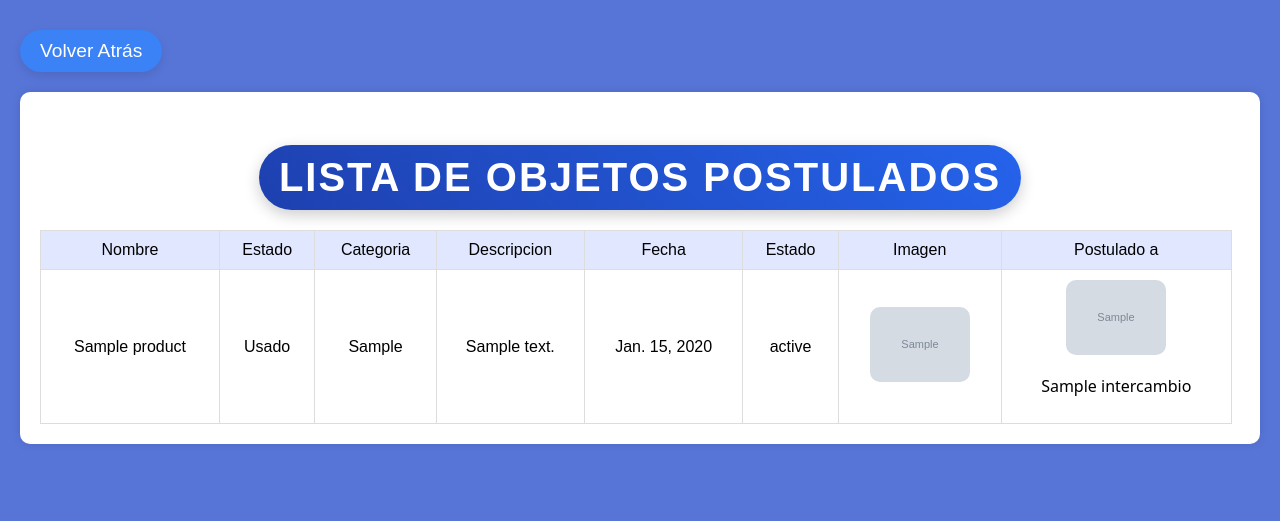
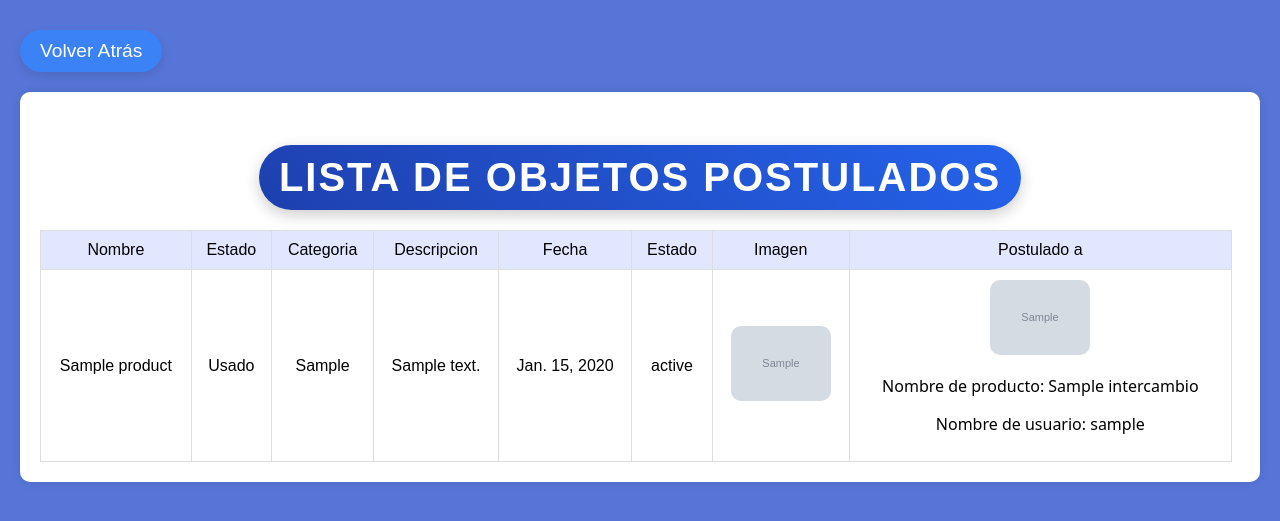
Before and after one commit to JJuanVolpe/Ferreplus, a Django app: page /ver_mis_objetos_postulados/ in a window 1280 px wide. Shown: the top 521 px of the page. Run offline with Django 4.2, Linux system fonts and the light colour scheme; a user stored in the database is signed in; tables that the repository leaves empty hold one stand-in row (values such as "Sample post"); grey boxes marked "Sample" are stand-in pictures.

Commit message:
agregue mejoras visuales en la tabla de los postulados y puse el nombre de usuario de cada persona a la que le propuse un objeto

```diff
--- a/myapp/templates/ver_mis_objetos_postulados.html
+++ b/myapp/templates/ver_mis_objetos_postulados.html
@@ -9,6 +9,7 @@
     <link rel="stylesheet" href="{% static 'styles/mis_objetos_postulados.css' %}">
     <title>Mis objetos Postulados</title>
 </head>
+
 <div class="container">
     <a href="javascript:history.back()" class="back-button">Volver Atrás</a>
     <section class="postuled-section">
@@ -39,7 +40,8 @@
                         <td>{{ obj.status }}</td>
                         <td><img class="trueque-foto" src="{{ obj.foto.url }}" alt="Imagen de ofrecido"></td>
                         <td><img class="trueque-foto" src="{{ obj.trueque_postulado.foto.url }}" alt="Imagen del postulado">
-                        <p>{{ obj.trueque_postulado.nombre }}</p>
+                        <p>Nombre de producto: {{ obj.trueque_postulado.nombre }}</p>
+                        <p>Nombre de usuario: {{ obj.trueque_postulado.usuario.user.username }}</p>
                         </td>
                     </tr>
                     {% endfor %}
--- a/static/styles/mis_objetos_postulados.css
+++ b/static/styles/mis_objetos_postulados.css
@@ -32,6 +32,7 @@ body {
 
 .postuled-section {
     width: 100%;
+    max-height: 800px;
     max-width: 1200px;
     padding: 20px;
     background-color: #ffffff;
@@ -59,7 +60,7 @@ body {
 /* Nuevo contenedor para la tabla */
 .table-container {
     width: 100%;
-    max-height: calc(100vh - 250px); /* Ajusta la altura máxima de la tabla */
+    max-height: 500px; /* Ajusta la altura máxima de la tabla */
     overflow: auto; /* Permite desplazamiento tanto horizontal como vertical */
     -webkit-overflow-scrolling: touch; /* Suaviza el desplazamiento en dispositivos móviles */
     padding-right: 8px; /* Sin padding para evitar desplazamiento adicional */
```
